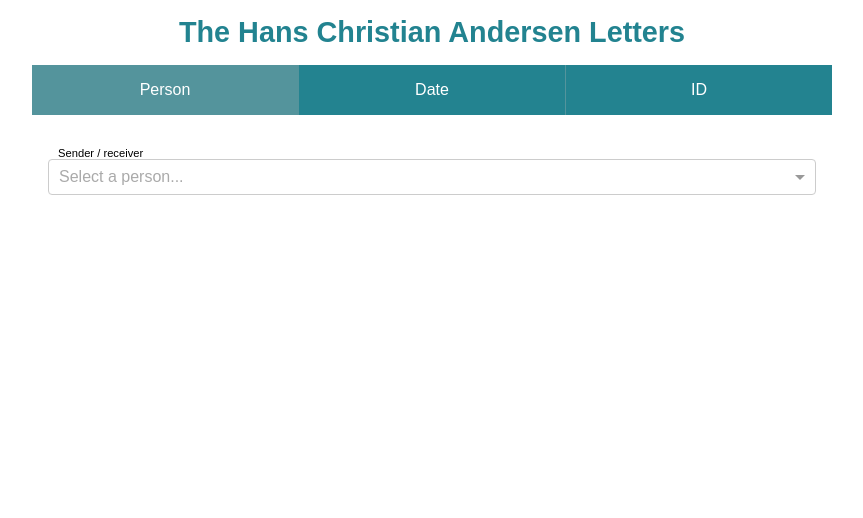
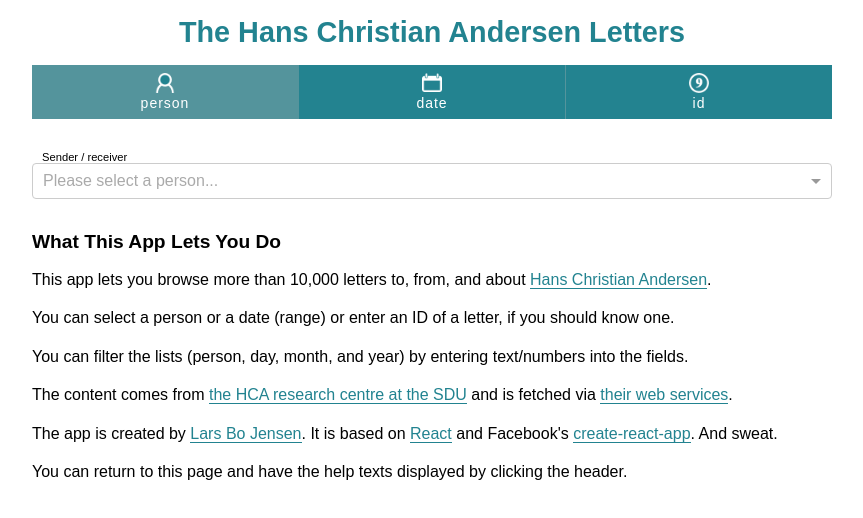
Before and after one commit to LarsBoJensen/hca-letters, a React (Create React App) app in the folder app/: page / in a window 1280 px wide. Shown: the top 518 px of the page, without its empty margins (208-1071 px from the left). Built offline with nearby package versions, Linux system fonts and the light colour scheme; no server answers; what react-refetch would draw is missing.

Commit message:
Adds several improvements and features, please see v1.5.0 release notes

```diff
--- a/app/src/App.css
+++ b/app/src/App.css
@@ -5,10 +5,14 @@
 }
 
 h1 {
-  margin: 1rem 0;
-  padding: 0 1rem;
+  display: flex;
+  height: 40px;
+  align-items: center;
+  justify-content: center;
+  margin: auto 0;
   font-size: 1.2em;
   color: #228390;
+  cursor: pointer;
 }
 
 h2 {
@@ -60,24 +64,25 @@ acronym {
   display: flex;
   justify-content: stretch;
   width: 100%;
-  margin: 1rem 0;
+  margin: 0;
   padding: 0;
 }
 
 .react-tabs__tab-list li {
   display: block;
   flex: 1;
-  padding: 1rem;
+  padding: 8px;
   border-right: 1px solid #54949c;
-  background: #238390;
+  background-color: #238390;
   color: white;
+  font-size: 14px;
   text-align: center;
   cursor: pointer;
 }
 
 .react-tabs__tab-list li:hover,
 .react-tabs__tab-list li.react-tabs__tab--selected {
-  background: #54949c;
+  background-color: #54949c;
 }
 
 .react-tabs__tab-list li:last-child {
@@ -85,8 +90,91 @@ acronym {
 }
 
 .react-tabs__tab-panel {
-  transition: all 500ms;
+  transition: all 300ms;
   padding: 0 1rem;
+  margin-bottom: 1rem;
+}
+
+.tab-icon {
+  display: block;
+  height: 30px;
+  width: 100%;
+  background-size: 30px;
+  background-repeat: no-repeat;
+  background-position: center center;
+}
+
+.tab-text {
+  position: absolute;
+  overflow: hidden;
+  clip: rect(0 0 0 0);
+  height: 1px;
+  width: 1px;
+  margin: -1px;
+  padding: 0;
+  border: 0;
+}
+
+#icon-id {
+  background-image: url("./id.png");
+}
+
+#icon-calendar {
+  background-image: url("./calendar.png");
+}
+
+#icon-person {
+  background-image: url("./person.png");
+}
+
+/* Drawer */
+
+@keyframes drawerOpen {
+  from {left: -100%;}
+  to {left: 0%;}
+}
+
+.drawer {
+  margin: 40px 0 0;
+  padding-bottom: 20px;
+  text-align: left;
+  height: calc(100% - 60px);
+  width: 100%;
+  position: fixed;
+  z-index: 1;
+  top: 0px;
+  left: 0;
+  background-color: white;
+  overflow-x: hidden;
+  transition: 300ms;
+  animation-name: drawerOpen;
+  animation-duration: 300ms;
+}
+
+.drawer.closed {
+  left: -100%;
+}
+
+.drawer-inner {
+  width: 50rem;
+  max-width: 100vw;
+  margin: 0 auto;
+  padding: 0 0 2rem;
+  box-shadow: 5px 5px 5px #999;
+}
+
+.icon {
+  font-style: normal;
+  font-weight: normal;
+}
+
+.close-left {
+  padding: .5rem;
+  margin: 0 .5rem 0 -0.5rem;
+}
+
+.close-left:hover {
+  background: #238390;
 }
 
 .note {
@@ -134,8 +222,7 @@ header > p {
 }
 
 select,
-input,
-button {
+input {
   border-color: #d9d9d9 #ccc #b3b3b3;
   border: 1px solid #ccc;
   background: transparent;
@@ -144,27 +231,9 @@ button {
   padding: .5rem;
 }
 
-button {
-  background-color: #eeeeee;
-  color: #666666;
-  transition: all 250ms ease-in-out;
-}
-
-.is-active button {
-  background-color: lightblue;
-  color: black;
-}
-
-
-.is-active button:focus,
-.is-active button:hover {
-  outline: none;
-  border: 1px solid #228390;
-  background-color: white;
-}
-
-.is-active button:hover {
-  cursor: pointer;
+.Select.is-focused:not(.is-open) > .Select-control {
+  border-color: #228390 !important;
+  box-shadow: none !important;
 }
 
 select {
@@ -188,7 +257,7 @@ select::-ms-expand {
 }
 
 .person-selection-wrapper {
-  margin: 2rem 0 0;
+  margin: 2rem 0;
 }
 
 .person-selection {
@@ -221,8 +290,10 @@ select::-ms-expand {
 .date-selection {
   display: flex;
   align-items: flex-end;
+  justify-content: center;
   flex-wrap: wrap;
   width: 100%;
+  margin-bottom: 1rem;
 }
 
 .date-selection a {
@@ -249,7 +320,7 @@ select::-ms-expand {
 }
 
 .date-input {
-  margin: 1rem 1rem 0 0;
+  margin: 1rem .5rem 0;
 }
 
 .id-input {
@@ -259,6 +330,8 @@ select::-ms-expand {
 .id-input-wrapper {
   display: flex;
   align-items: flex-end;
+  justify-content: flex-end;
+  margin-bottom: 2rem;
 }
 
 label {
@@ -309,7 +382,6 @@ label {
 }
 
 .letterlist tbody:focus {
-  /*outline: 1px solid #238390;*/
   outline: none;
 }
 
@@ -371,22 +443,25 @@ td::before {
 }
 
 .letter {
-  margin: 2rem 0;
   text-align: left;
 }
 
 .letter-header {
-  justify-content: flex-start;
   padding: 1rem;
   margin: 0;
   font-weight: 300;
   background-color: #228390;
   color: floralwhite;
-  box-shadow: 5px 5px 5px #999;
 }
 
 .letter-header .multiple {
   display: block;
+}
+
+.letter-header .person {
+  text-decoration: underline;
+  text-decoration-color: #8fbabf;
+  text-decoration-skip-ink: auto;
 }
 
 .letter-version {
@@ -395,11 +470,9 @@ td::before {
   border: solid #d9d9d9;
   border-width: 0 1px;
   box-sizing: border-box;
-  box-shadow: 5px 5px 5px #999;
 }
 
 .letter-version.text {
-  box-shadow: 0px 10px 10px -10px 10px #999;
   color: black;
 }
 
@@ -497,11 +570,67 @@ td::before {
   text-transform: uppercase;
 }
 
-@media (min-width: 45rem) {
+@media (min-width: 50rem) {
 
   h1 {
-    text-align: center;
-    font-size: 1.8rem;
+    height: 65px;
+    font-size: 1.8em;
+  }
+
+  .about {
+    padding: 1rem 0 0;
+  }
+
+  /* Tabs */
+
+  .react-tabs__tab-panel {
+    padding: 0;
+  }
+
+  .tab-icon {
+    background-size: 20px;
+    height: 20px;
+  }
+
+  .tab-text {
+    position: static;
+    overflow: hidden;
+    clip: unset;
+    height: auto;
+    width: auto;
+    margin: 0;
+    padding: 2px 0 0;
+    letter-spacing: 1px;
+    display: block;
+    text-transform: lowercase;
+    border: 0;
+  }
+
+  /* Drawer */
+  .drawer {
+    margin: 65px 0 0;
+    height: calc(100% - 85px);
+  }
+
+  .close-left {
+    display: inline-flex;
+    align-items: center;
+    justify-content: center;
+    height: 2.5rem;
+    width: 2.5rem;
+    line-height: 2.5rem;
+    margin: 0 1rem 0 0;
+    padding: 0;
+    -webkit-border-radius: 50%;
+    -moz-border-radius: 50%;
+    border-radius: 50%;
+    background: #54949c;
+    cursor: pointer;
+    -webkit-transition: all 300ms;
+    -moz-transition: all 300ms;
+    -ms-transition: all 300ms;
+    -o-transition: all 300ms;
+    transition: all 300ms;
   }
 
   .letterlist {
@@ -529,11 +658,11 @@ td::before {
   thead,
   .letterlist-row {
     display: table;
-    table-layout: fixed; /* even columns width , fix width of table too */
+    table-layout: fixed; /* even columns width , fixed table width */
   }
 
   .letterlist-row {
-    transition: 500ms all;
+    transition: 300ms all;
     background-color: inherit;
     color: black
   }
--- a/app/src/App.js
+++ b/app/src/App.js
@@ -24,7 +24,8 @@ class HCALetterApp extends Component {
       month: null,
       day: null,
       letterID: '',
-      letterIDButtonIsActive: false
+      letterIDButtonIsActive: false,
+      letterDrawerIsOpen: true,
     };
 
     this.handlePersonChange = this.handlePersonChange.bind(this);
@@ -104,14 +105,15 @@ class HCALetterApp extends Component {
     this.handleDateChange('day', day);
   }
 
-  handleLetterIDChange(letterID) {
-    this.setState({ letterID: letterID });
+  handleLetterIDChange(letterID, letterDrawerIsOpen=true) {
+    this.setState({ letterID: letterID, letterDrawerIsOpen: letterDrawerIsOpen });
     this.setState({letterIDButtonIsActive: letterID !== ''});
   }
 
   handleKeyboardEvent(keyBoardEvent) {
     // If the user hits Enter and the ID input field is not empty
     if (keyBoardEvent === 'Enter' && this.state.letterID !== '') {
+      this.setState({ letterDrawerIsOpen: true });
       this.props.history.push(`/letter/${this.state.letterID}`);
     }
   }
@@ -125,24 +127,37 @@ class HCALetterApp extends Component {
     const dayValue = day && day.value;
 
     return (
-      <div className="App">
+      <section className="App">
         <header>
-          <h1>The Hans Christian Andersen Letters</h1>
+          <h1 onClick={() => this.props.history.push('/')}>The Hans Christian Andersen Letters</h1>
 
           <Tabs
             defaultFocus={true}
             defaultIndex={0}
           >
             <TabList>
-              <Tab>Person</Tab>
-              <Tab>Date</Tab>
-              <Tab>ID</Tab>
+              <Tab><i className="tab-icon" id="icon-person"/><span className="tab-text">Person</span></Tab>
+              <Tab><i className="tab-icon" id="icon-calendar"/><span className="tab-text">Date</span></Tab>
+              <Tab><i className="tab-icon" id="icon-id"/><span className="tab-text">ID</span></Tab>
             </TabList>
 
             <TabPanel>
               <div className="person-selection-wrapper">
                 <PersonSelect person={person} personValue={personValue} onPersonChange={this.handlePersonChange} />
               </div>
+
+              {/* Render about-text only at "/" */}
+              <Route exact path="/" render={() =>
+                <div className="help">
+                  <h2>What This App Lets You Do</h2>
+                  <p>This app lets you browse more than 10,000 letters to, from, and about <a href="https://en.wikipedia.org/wiki/Hans_Christian_Andersen">Hans Christian Andersen</a>.</p>
+                  <p>You can select a person or a date (range) or enter an ID of a letter, if you should know one.</p>
+                  <p>You can filter the lists (person, day, month, and year) by entering text/numbers into the fields.</p>
+                  <p>The content comes from <a href="http://andersen.sdu.dk/brevbase/" hrefLang="da">the HCA research centre at the SDU</a> and is fetched via <a href="http://andersen.sdu.dk/service/index_e.html">their web services</a>.</p>
+                  <p>The app is created by <a href="http://larsbojensen.eu">Lars Bo Jensen</a>. It is based on <a href="https://reactjs.org/">React</a> and Facebook's <a href="https://github.com/facebook/create-react-app">create-react-app</a>. And sweat.</p>
+                  <p>You can return to this page and have the help texts displayed by clicking the header.</p>
+                </div>
+              }/>
             </TabPanel>
             <TabPanel>
               <div className="input-numbers">
@@ -152,30 +167,48 @@ class HCALetterApp extends Component {
                   <YearInput year={year} yearValue={yearValue} onYearChange={this.handleYearChange} />
                 </div>
                 <Route path="/date" render={() => <DateValidator year={this.state.year} month={this.state.month} day={this.state.day} />} />
+
+                <Route exact path="/" render={() =>
+                  <div className="help">
+                    <h2>Finding letters via date</h2>
+                    <h3>The n/a option</h3>
+                    <p>Some letters have no date or no complete date. That's what the 'n/a' options are for. If you select 'n/a' in all three input fields, you will get a list of all letters that have not been dated at all. If you enter a year and a month and a 'n/a' day, you will get all letters from that month in that year that have no day in the date (if there are any).</p>
+                    <h3>Wildcards</h3>
+                    <p>'N/a' is not the same as using wildcards, which is also an option, at least for the day input. Not entering a value or clearing it by clicking the little cross in the field makes for a wildcard. That makes it possible to fetch a list a all letters from a certain month in a certain year.</p>
+                  </div>
+                }/>
+
               </div>
             </TabPanel>
             <TabPanel>
               <Route path="/" children={({ history }) => (
                 <div className={`id-input-wrapper${this.state.letterIDButtonIsActive ? ' is-active' : ''}`}>
                   <IDInput letterID={this.state.letterID} onLetterIDChange={this.handleLetterIDChange} onKeyboardEvent={this.handleKeyboardEvent} history={history} />
-                  <Submit isActive={this.state.letterIDButtonIsActive} letter={this.state.letterID} history={history} />
+                  <Submit isActive={this.state.letterIDButtonIsActive} letter={this.state.letterID} history={history} onLetterIDChange={this.handleLetterIDChange} />
                 </div>
               )} />
+
+              <Route exact path="/" render={() =>
+                <div className="help">
+                  <h2>Getting a letter using its ID</h2>
+
+                  <p>The letter ID's have found their way into printed literature, so it is not entirely unthinkable that you might know one. Enter it here and get the letter.</p>
+                </div>
+              }/>
+
             </TabPanel>
           </Tabs>
 
-          {/*<p>Letters to, from, and about <a href="https://en.wikipedia.org/wiki/Hans_Christian_Andersen">Hans Christian Andersen</a>.</p>*/}
-          {/*<p>The content comes from <a href="http://andersen.sdu.dk/brevbase/" hreflang="da">the HCA research centre at the SDU</a> and is fetched via <a href="http://andersen.sdu.dk/service/index_e.html">their web services</a>.</p>*/}
-
           <Route path="/person/:personID/show" component={Biography} />
           <Switch>
-            <Route path="/person/:person" component={LetterListWrapper} />
-            <Route path="/date/year/:year/month/:month/day/:day" component={LetterListWrapper} />
-            <Route path="/date/year/:year/month/:month" component={LetterListWrapper} />
+            <Route path="/person/:person" render={(props) => <LetterListWrapper {...props} onLetterIDChange={this.handleLetterIDChange} />} />
+            <Route path="/date/year/:year/month/:month/day/:day" render={(props) => <LetterListWrapper {...props} onLetterIDChange={this.handleLetterIDChange} />} />
+            <Route path="/date/year/:year/month/:month" render={(props) => <LetterListWrapper {...props} onLetterIDChange={this.handleLetterIDChange} />} />
           </Switch>
         </header>
-        <Route path="*/letter/:letterID" component={Letter} />
-      </div>
+        <Route path="*/letter/:letterID" render={(match) => <Letter url={match} open={this.state.letterDrawerIsOpen ? 'open' : 'closed'} onLetterIDChange={this.handleLetterIDChange} />
+        } />
+      </section>
     );
   }
 }
--- a/app/src/LetterList/LetterListRow/LetterListRow.js
+++ b/app/src/LetterList/LetterListRow/LetterListRow.js
@@ -9,8 +9,7 @@ class LetterListRow extends React.Component {
   }
 
   handleLetterIDChange(letterID) {
-    const { onLetterIDChange } = this.props;
-    onLetterIDChange(letterID);
+    this.props.onLetterIDChange(letterID);
   }
 
   render() {
@@ -22,7 +21,7 @@ class LetterListRow extends React.Component {
         <td className="date"><NiceDate date={letterRow.Date} /></td>
       </tr>
     );
-  }
+  };
 }
 
 export default LetterListRow;
--- a/app/src/People/Biography/Biography.js
+++ b/app/src/People/Biography/Biography.js
@@ -64,7 +64,7 @@ const PersonMetaData = (props) => {
       <h2 className="name">{name.join(' ')}</h2>
       <p className="time-and-nationality">{timeAndNationality.length > 0 ? timeAndNationality : ''}</p>
       <p className="curriculum">{bio}</p>
-      <span className="note">The data are only available in Danish</span>
+      <span className="note">These data are only available in Danish</span>
     </section>
   );
 };
@@ -84,7 +84,7 @@ const Biography = (props) => {
 };
 
 
-const API = 'http://andersen.sdu.dk/service/people/';
+const API = 'https://cors-anywhere.herokuapp.com/http://andersen.sdu.dk/service/people/';
 
 export default connect(props => ({
   fetch: {
--- a/app/src/People/Person/Person.js
+++ b/app/src/People/Person/Person.js
@@ -8,8 +8,9 @@ class Person extends React.Component {
   }
 
   handlePersonChange = (personID) => {
-    const letterInPath = this.props.history.location.pathname.match(/\/letter\/[0-9]+/);
-    this.props.history.push(`/person/${personID}/show${letterInPath}`);
+    // const letterInPath = this.props.history.location.pathname.match(/\/letter\/[0-9]+/);
+    // this.props.history.push(`/person/${personID}/show${letterInPath}`);
+    this.props.history.push(`/person/${personID}/show`);
   };
 
   render () {
--- a/app/src/PersonSelect/PersonSelect.js
+++ b/app/src/PersonSelect/PersonSelect.js
@@ -10,7 +10,7 @@ class PersonSelect extends React.Component {
 
     this.state = {
       selectedOption: '',
-      people: {}
+      people: {},
     };
 
     this.handlePersonChange = this.handlePersonChange.bind(this);
@@ -21,7 +21,7 @@ class PersonSelect extends React.Component {
     /**
      * Fetch all persons from the web service when the component mounts.
      */
-    fetch('http://andersen.sdu.dk/service/people')
+    fetch('https://cors-anywhere.herokuapp.com/http://andersen.sdu.dk/service/people')
       .then(response => {
         if (response.status === 200) {
           // if 200 ok
@@ -36,6 +36,9 @@ class PersonSelect extends React.Component {
         else {
           throw new Error('Something went wrong on the API server');
         }
+      })
+      .catch(err => {
+        console.error('A most awful error occurred', err, 'you seem to be offline');
       });
   }
 
@@ -79,7 +82,7 @@ class PersonSelect extends React.Component {
         <Select
           name="select-person"
           id="select-person"
-          placeholder="Select a person..."
+          placeholder="Please select a person..."
           value={value}
           onChange={this.handlePersonChange}
           options={options}
```
Also changed, not shown: app/src/IDInput/IDInput.js (+5 -5 lines), app/src/Letter/Letter.js (+35 -10 lines), app/src/LetterList/LetterList.js (+6 -3 lines), app/src/LetterList/LetterListWrapper.js (+18 -6 lines), app/src/Submit/Submit.css (added, +30 -0 lines), app/src/Submit/Submit.js (+18 -4 lines).
